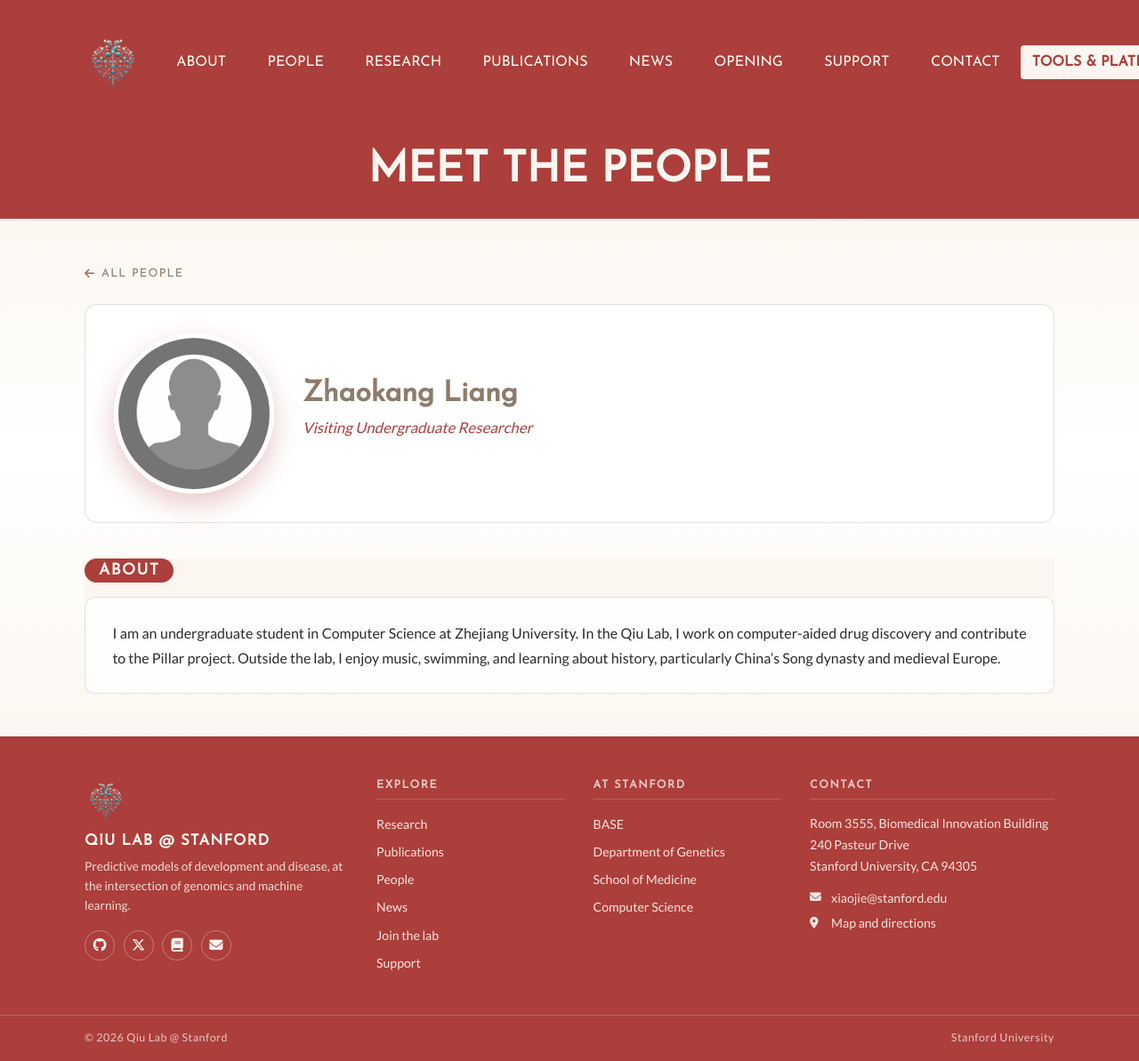
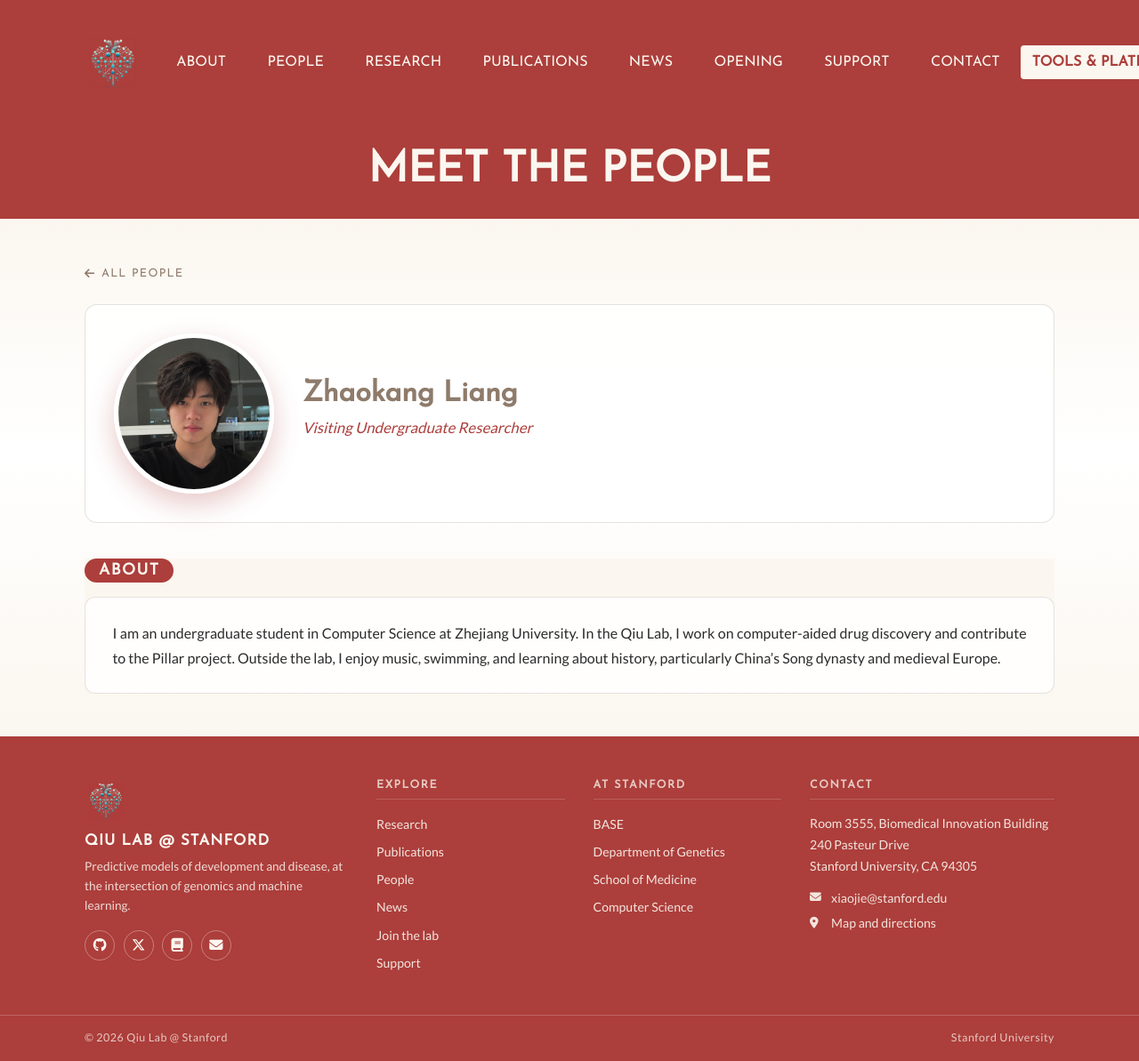
Before and after one commit to aristoteleo/qiu_lab_website, a Jekyll site: the page built from _people/zhaokang.md, in a window 1280 px wide. Shown: the whole page at 89% size. Built offline with Jekyll 4.4.1, drawn with Linux system fonts in a browser that asks for light colours.

Commit message:
Add a headshot for Zhaokang
He had no headshot field, so both the people grid and his own page were
falling back to placeholder-headshot.png.

Co-Authored-By: Claude Opus 5 (1M context) <noreply@anthropic.com>
Claude-Session: https://claude.ai/code/session_016BRHHUHJ1eu433RBadTw1N

```diff
--- a/_people/zhaokang.md
+++ b/_people/zhaokang.md
@@ -4,5 +4,6 @@ title: Meet the People
 name: "Zhaokang Liang"
 position: "Visiting Undergraduate Researcher"
 current: true
+headshot: "zhaokang.png"
 bio: "I am an undergraduate student in Computer Science at Zhejiang University. In the Qiu Lab, I work on computer-aided drug discovery and contribute to the Pillar project. Outside the lab, I enjoy music, swimming, and learning about history, particularly China’s Song dynasty and medieval Europe."
 ---
```
Also changed, not shown: assets/images/headshots/zhaokang.png (added).
